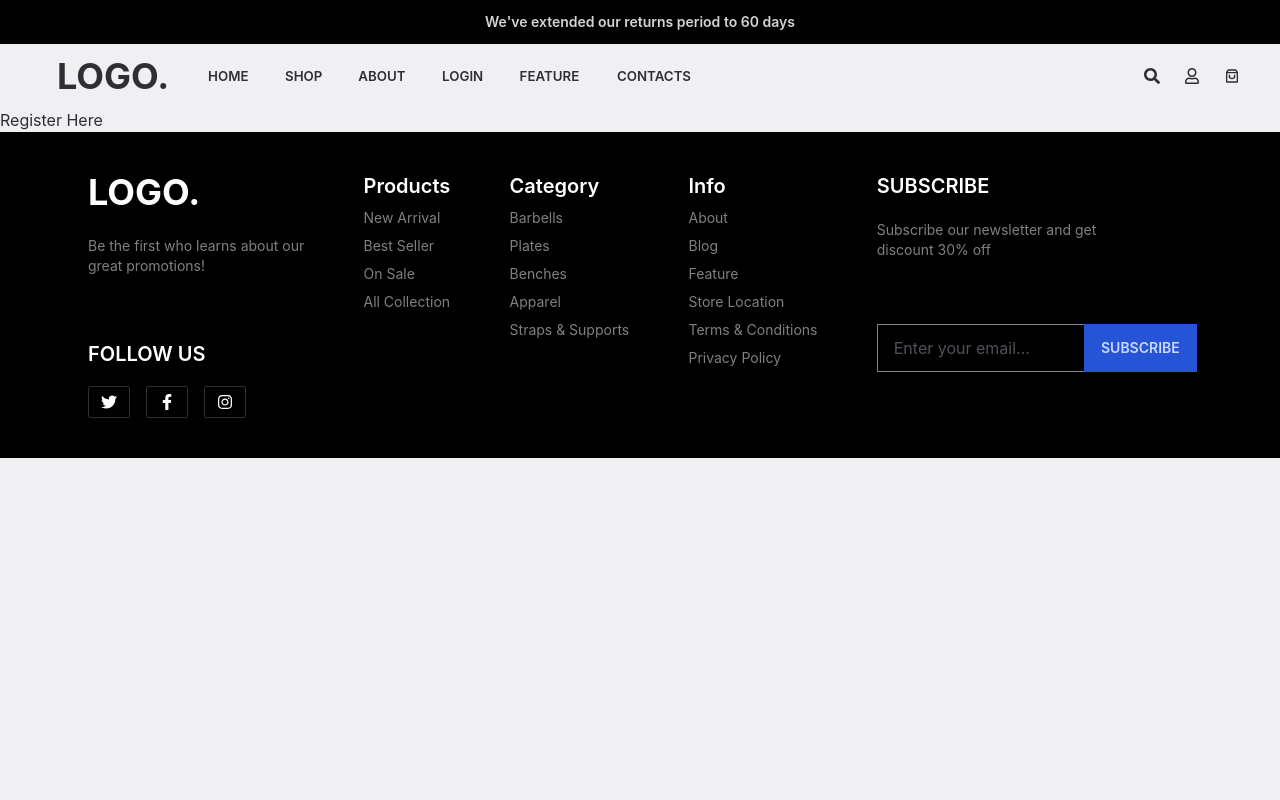
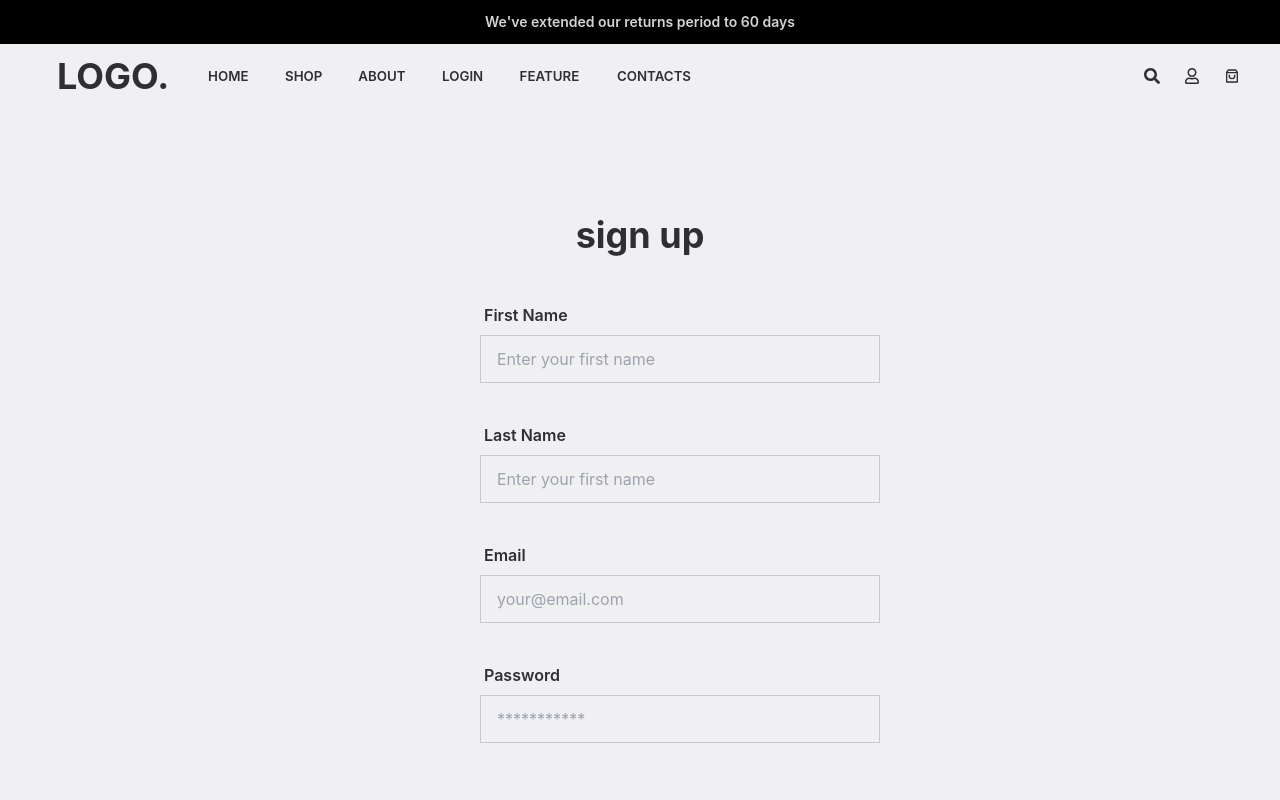
Before and after one commit to fazlarabby1/genesys-task, a React (Create React App) app: page /signup in a window 1280 px wide. Shown: the top 800 px of the page. Built offline with nearby package versions, Linux system fonts and the light colour scheme.

Commit message:
created the register page

```diff
--- a/src/Pages/LogIn/LogIn.js
+++ b/src/Pages/LogIn/LogIn.js
@@ -1,26 +1,39 @@
-import React, { useState } from 'react';
+import React from 'react';
 import { useForm } from 'react-hook-form';
+import { Link } from 'react-router-dom';
 
 const LogIn = () => {
 
-    const { register, handleSubmit } = useForm();
-    const [data, setData] = useState('');
+    const { register, formState: { errors }, handleSubmit } = useForm();
+
+    const handleLogin = (data) => {
+        console.log(data);
+    }
+
     return (
         <div className='h-[750px] flex justify-center items-center'>
             <div>
                 <h1 className='text-4xl font-bold text-center mb-10'>Log in</h1>
-                <form onSubmit={handleSubmit((data) => setData(JSON.stringify(data)))}>
+                <form onSubmit={handleSubmit(handleLogin)}>
                     <div className="form-control w-full max-w-xs mb-8">
                         <label className="label">
                             <span className="font-semibold">Email</span>
                         </label>
-                        <input {...register("email")} type="email" placeholder="your@email.com" className="input input-bordered rounded-none w-full md:w-[400px]" />
+                        <input {...register("email",
+                            { required: 'Email is required' })}
+                            type="email" placeholder="your@email.com" className="input input-bordered rounded-none w-full md:w-[400px]" />
+                        {errors.email && <p className='text-red-600'>{errors.email?.message}</p>}
                     </div>
                     <div className="form-control w-full max-w-xs mb-[60px]">
                         <label className="label">
                             <span className="font-semibold">Password</span>
                         </label>
-                        <input {...register("password")} type="password" placeholder="***********" className="input input-bordered rounded-none w-full md:w-[400px]" />
+                        <input {...register("password",
+                            {
+                                required: "Password is required", minLength: { value: 6, message: "Password length must be above 6 characters" }
+                            })}
+                            type="password" placeholder="***********" className="input input-bordered rounded-none w-full md:w-[400px]" />
+                        {errors.password && <p className='text-red-600'>{errors.password?.message}</p>}
                     </div>
                     <input type="submit" value='LOGIN' className='btn btn-primary rounded-none text-white' />
                     <span className="font-normal text-sm text-primary ml-6">Forget Password?</span>
@@ -28,7 +41,7 @@ const LogIn = () => {
                 <div className='mt-12'>
                     <h1 className='text-2xl font-bold'>New Customer</h1>
                     <p className='font-normal w-full md:w-[450px] my-6'>Sign up for an account to take advantage of order tracking and history as well as pre-filled forms during checkout on subsequent orders.</p>
-                    <button className='btn bg-teal-400 text-white rounded-none border-none hover:bg-success'>Register</button>
+                    <Link to='/signup' className='btn bg-teal-400 text-white rounded-none border-none hover:bg-success'>Register</Link>
                 </div>
             </div>
         </div>
--- a/src/Pages/Registration/Registration.js
+++ b/src/Pages/Registration/Registration.js
@@ -1,9 +1,59 @@
 import React from 'react';
+import { useForm } from 'react-hook-form';
 
 const Registration = () => {
+
+    const { register, formState: { errors }, handleSubmit } = useForm();
+
+    const handleLogin = (data) => {
+        console.log(data);
+    }
     return (
-        <div>
-            <h1>Register Here</h1>
+        <div className='h-[850px] flex justify-center items-center'>
+            <div>
+                <h1 className='text-4xl font-bold text-center mb-10'>sign up</h1>
+                <form onSubmit={handleSubmit(handleLogin)}>
+                    <div className="form-control w-full max-w-xs mb-8">
+                        <label className="label">
+                            <span className="font-semibold">First Name</span>
+                        </label>
+                        <input {...register("fName",
+                            { required: 'First Name is required' })}
+                            type="text" placeholder="Enter your first name" className="input input-bordered rounded-none w-full md:w-[400px]" />
+                        {errors.email && <p className='text-red-600'>{errors.fName?.message}</p>}
+                    </div>
+                    <div className="form-control w-full max-w-xs mb-8">
+                        <label className="label">
+                            <span className="font-semibold">Last Name</span>
+                        </label>
+                        <input {...register("lName",
+                            { required: 'Last Name is required' })}
+                            type="text" placeholder="Enter your first name" className="input input-bordered rounded-none w-full md:w-[400px]" />
+                        {errors.email && <p className='text-red-600'>{errors.lName?.message}</p>}
+                    </div>
+                    <div className="form-control w-full max-w-xs mb-8">
+                        <label className="label">
+                            <span className="font-semibold">Email</span>
+                        </label>
+                        <input {...register("email",
+                            { required: 'Email is required' })}
+                            type="email" placeholder="your@email.com" className="input input-bordered rounded-none w-full md:w-[400px]" />
+                        {errors.email && <p className='text-red-600'>{errors.email?.message}</p>}
+                    </div>
+                    <div className="form-control w-full max-w-xs mb-[60px]">
+                        <label className="label">
+                            <span className="font-semibold">Password</span>
+                        </label>
+                        <input {...register("password",
+                            {
+                                required: "Password is required", minLength: { value: 6, message: "Password length must be above 6 characters" }
+                            })}
+                            type="password" placeholder="***********" className="input input-bordered rounded-none w-full md:w-[400px]" />
+                        {errors.password && <p className='text-red-600'>{errors.password?.message}</p>}
+                    </div>
+                    <input type="submit" value='Register' className='btn btn-primary rounded-none text-white' />
+                </form>
+            </div>
         </div>
     );
 };
```
